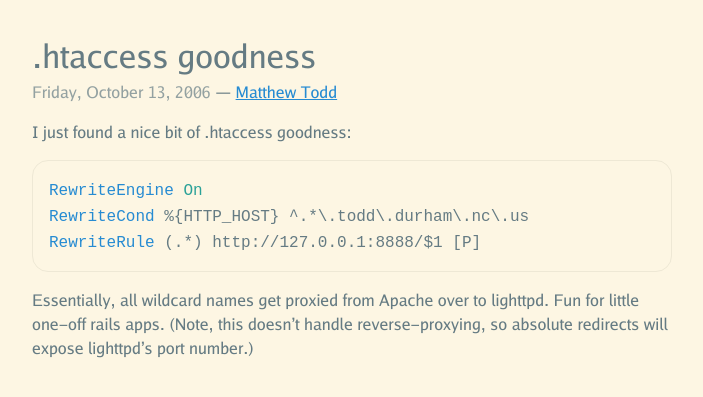
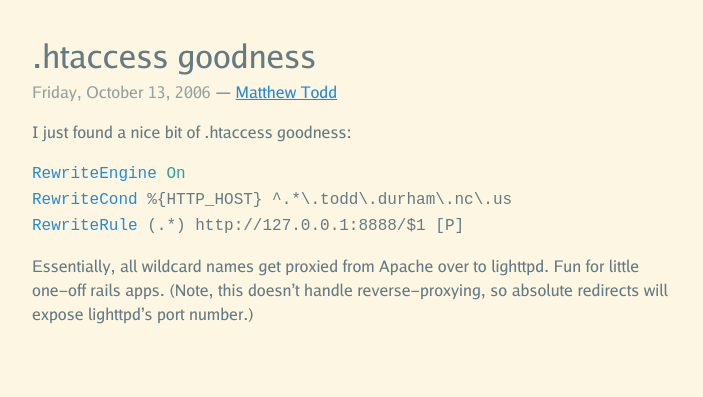
Before and after one commit to matthewtodd/matthewtodd.github.io, a Jekyll site: the page built from _posts/2006-10-13-htaccess-goodness.md, in a window 1280 px wide. Shown: the top 397 px of the page, without its empty margins (288-991 px from the left). Built offline with Jekyll 4.4.1, drawn with Linux system fonts in a browser that asks for light colours.

Commit message:
Kill horizontal code scrolling.

```diff
--- a/stylesheets/screen.css
+++ b/stylesheets/screen.css
@@ -40,14 +40,10 @@ h2, h3 { /* Just a few h3s in the capistrano-ext-textdrive article. */
 }
 
 div.highlight > pre {
-  border-radius: 1em;
-  border-style: solid;
-  border-width: 1px;
   font-family: GoMonoRegular, monospace;
   font-style: normal;
   font-weight: normal;
-  overflow-x: auto;
-  padding: 1em;
+  overflow-x: visible;
 }
 
 img {
```
